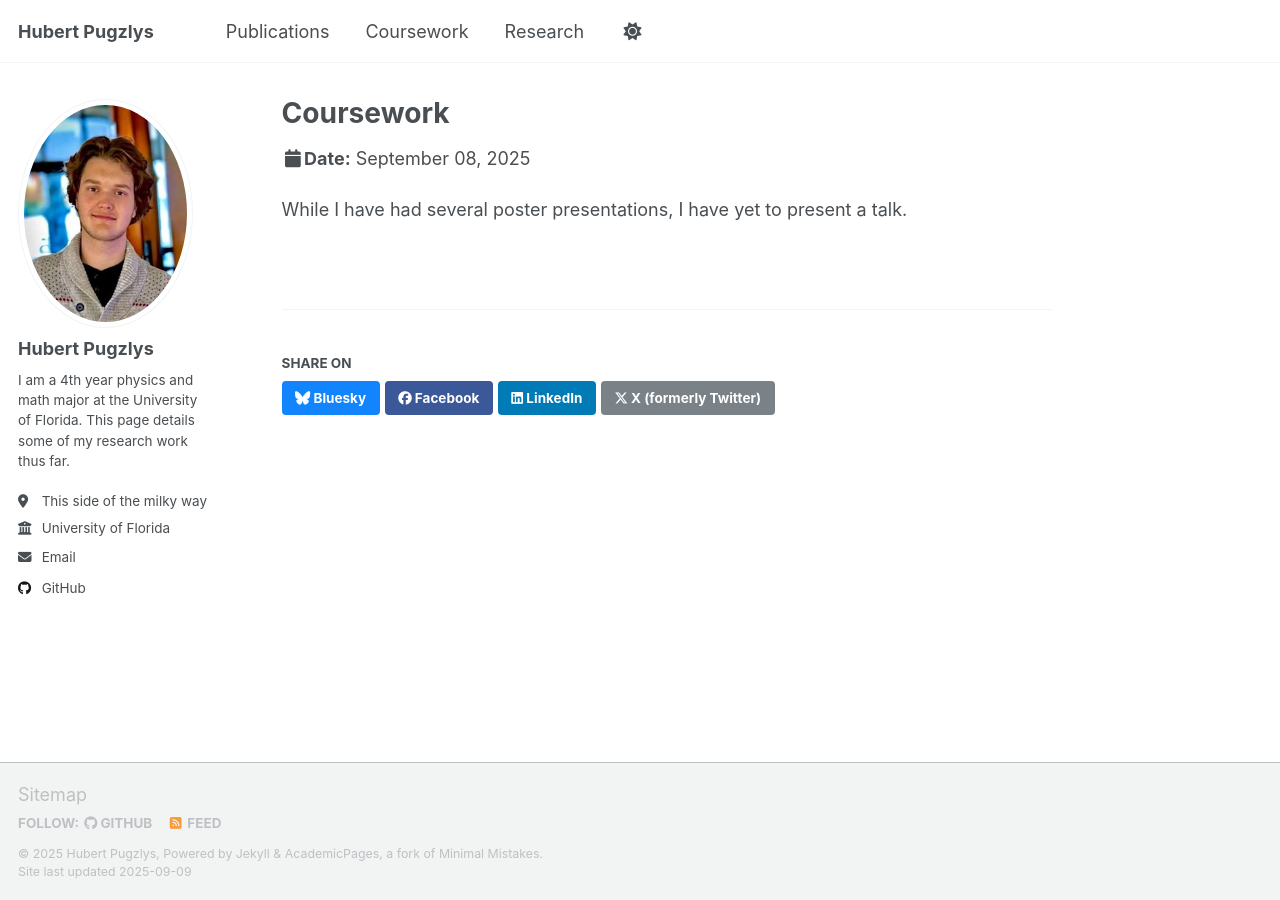
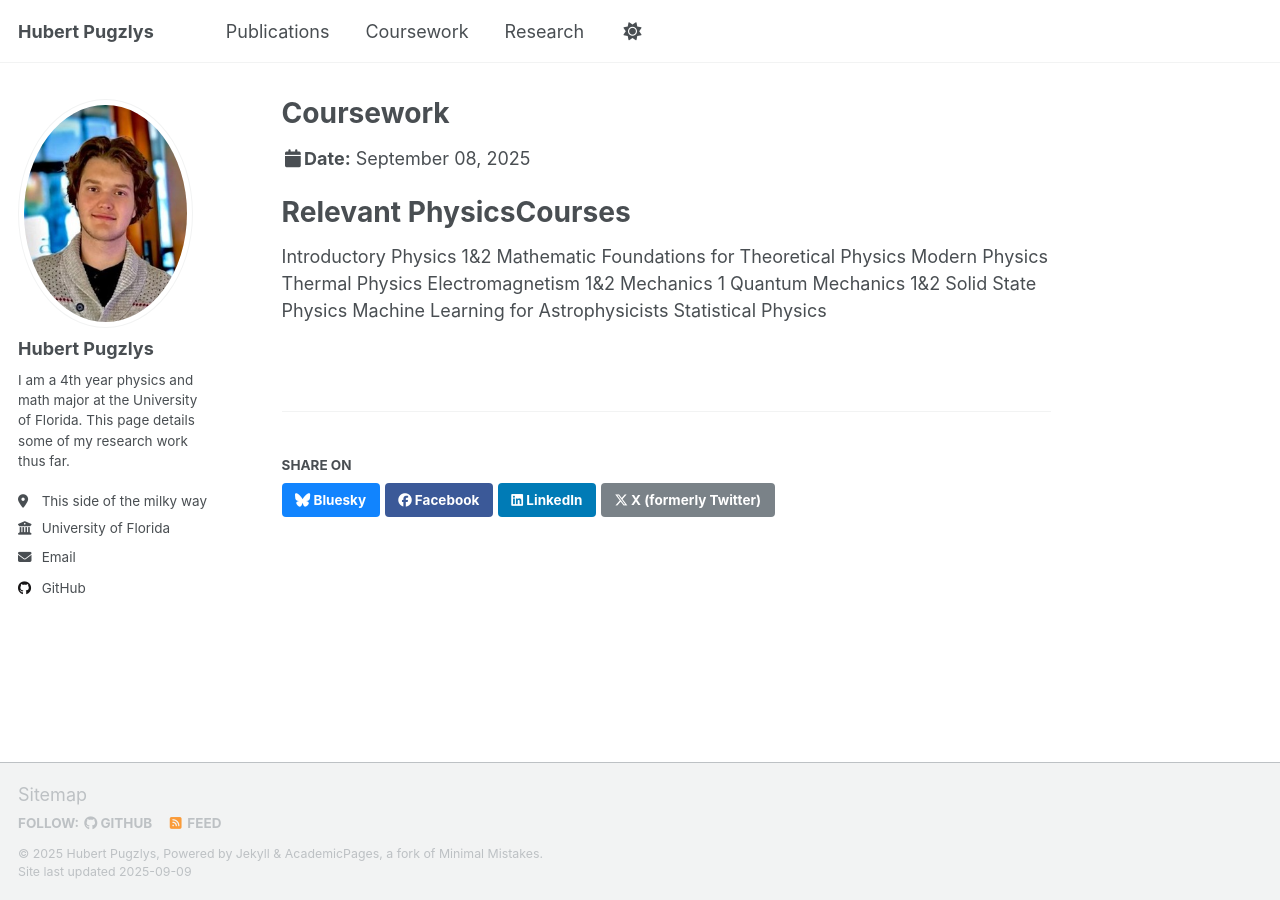
Before and after one commit to Hoobidoobidoo/Hoobidoobidoo.github.io, a Jekyll site: the page built from _talks/2012-03-01-talk-1.md, in a window 1280 px wide. Built offline with Jekyll 4.4.1, drawn with Linux system fonts in a browser that asks for light colours; a script that is not in the unit is left out.

Commit message:
Course information p1

```diff
--- a/_talks/2012-03-01-talk-1.md
+++ b/_talks/2012-03-01-talk-1.md
@@ -8,4 +8,15 @@ date: 2025-09-08
 location: "Major 2: Math"
 ---
 
-While I have had several poster presentations, I have yet to present a talk.
+Relevant PhysicsCourses
+=====
+Introductory Physics 1&2
+Mathematic Foundations for Theoretical Physics
+Modern Physics
+Thermal Physics
+Electromagnetism 1&2
+Mechanics 1
+Quantum Mechanics 1&2
+Solid State Physics
+Machine Learning for Astrophysicists
+Statistical Physics
```
